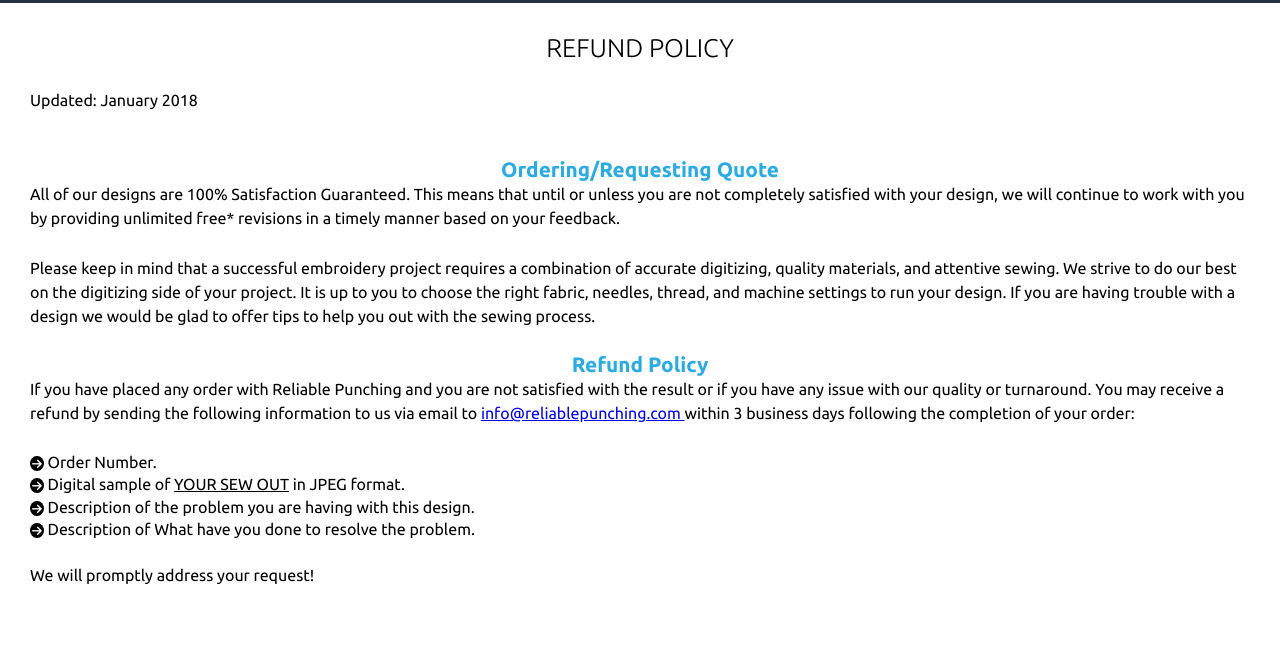
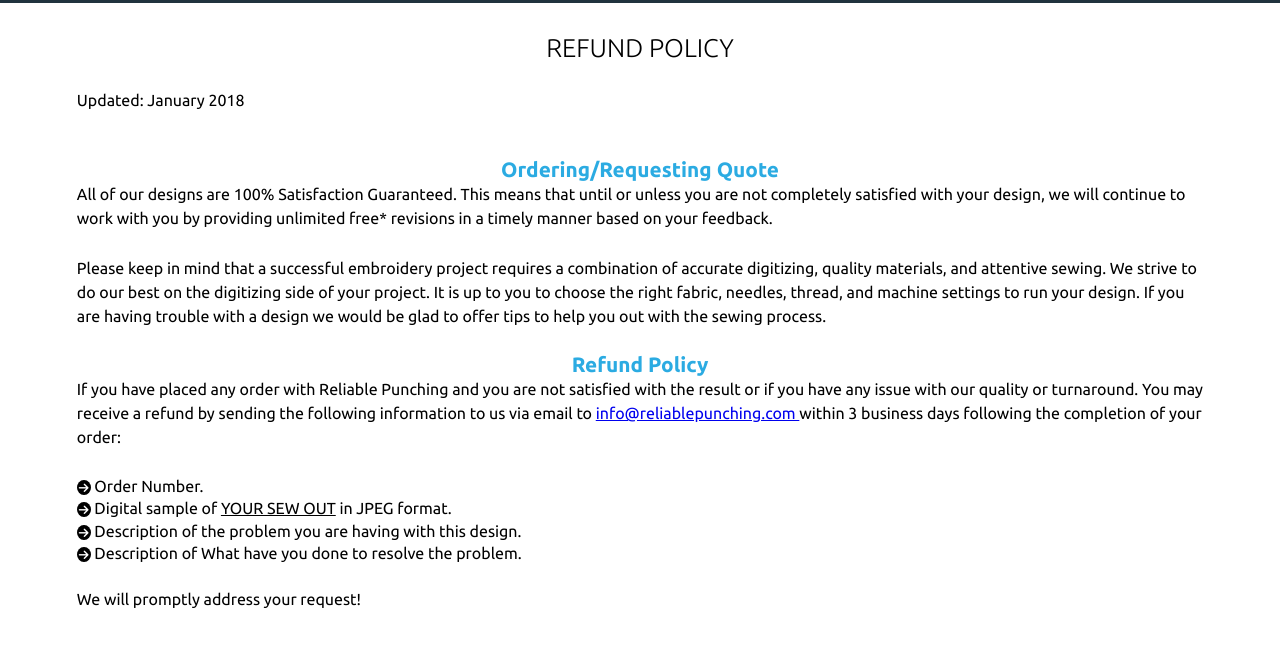
Before and after one commit to connectnoor/Reliable-Punching, a plain HTML site: page refund/index.html in a window 1280 px wide. Shown: the part 201-848 px from the top of the page. Drawn offline with Linux system fonts and the light colour scheme; a web font is replaced by a local one.

```diff
--- a/login/login.css
+++ b/login/login.css
@@ -12,6 +12,7 @@ body{
     height: 100%;
 
     margin-top: 60px;
+    padding-bottom: 3.5rem;
 }
 .login-container{
     width: 60%;
--- a/refund/style.css
+++ b/refund/style.css
@@ -146,7 +146,7 @@ nav {
     font-weight: 700;
 }
 .text p{
-    margin-left: 30px;
+    padding: 0px 1.2rem;
 }
 .all-para{
 
@@ -159,7 +159,8 @@ nav {
     line-height: 1.5rem;
 }
 p{
-    width: 96%;
+    width: 88%;
+    margin: auto;
 }
 
 
```
